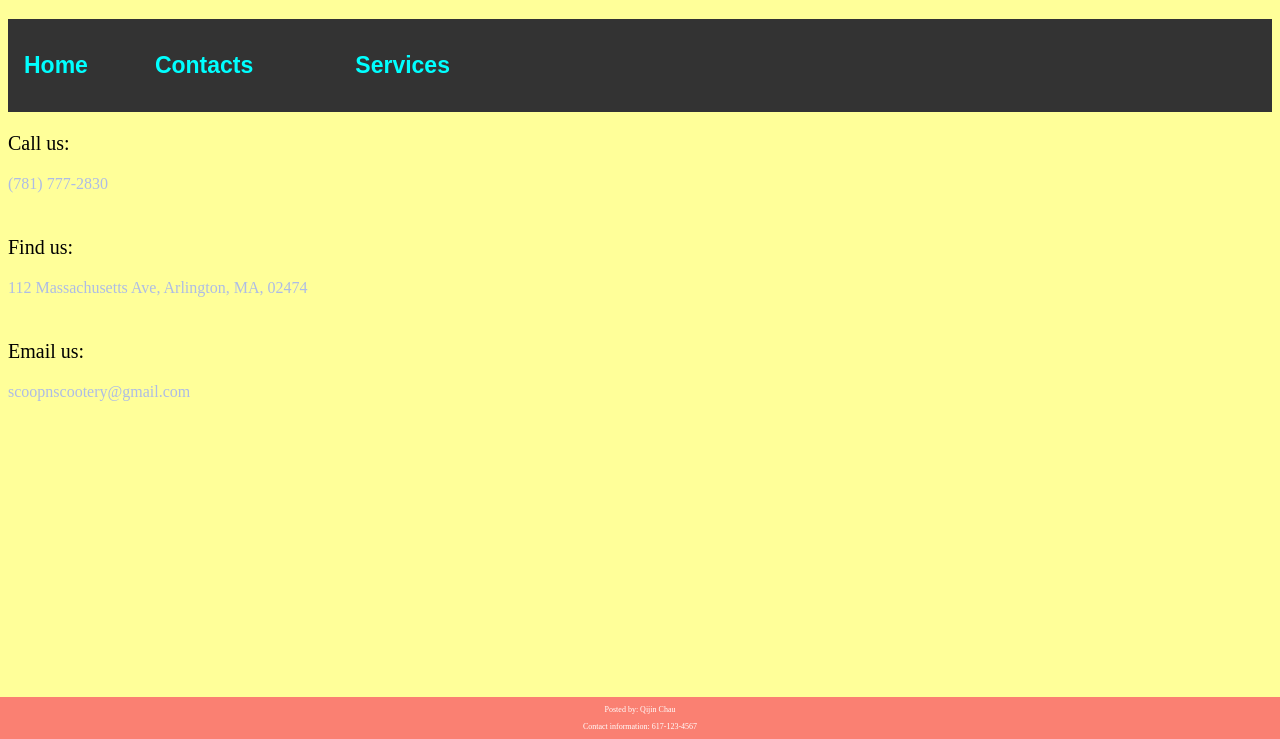
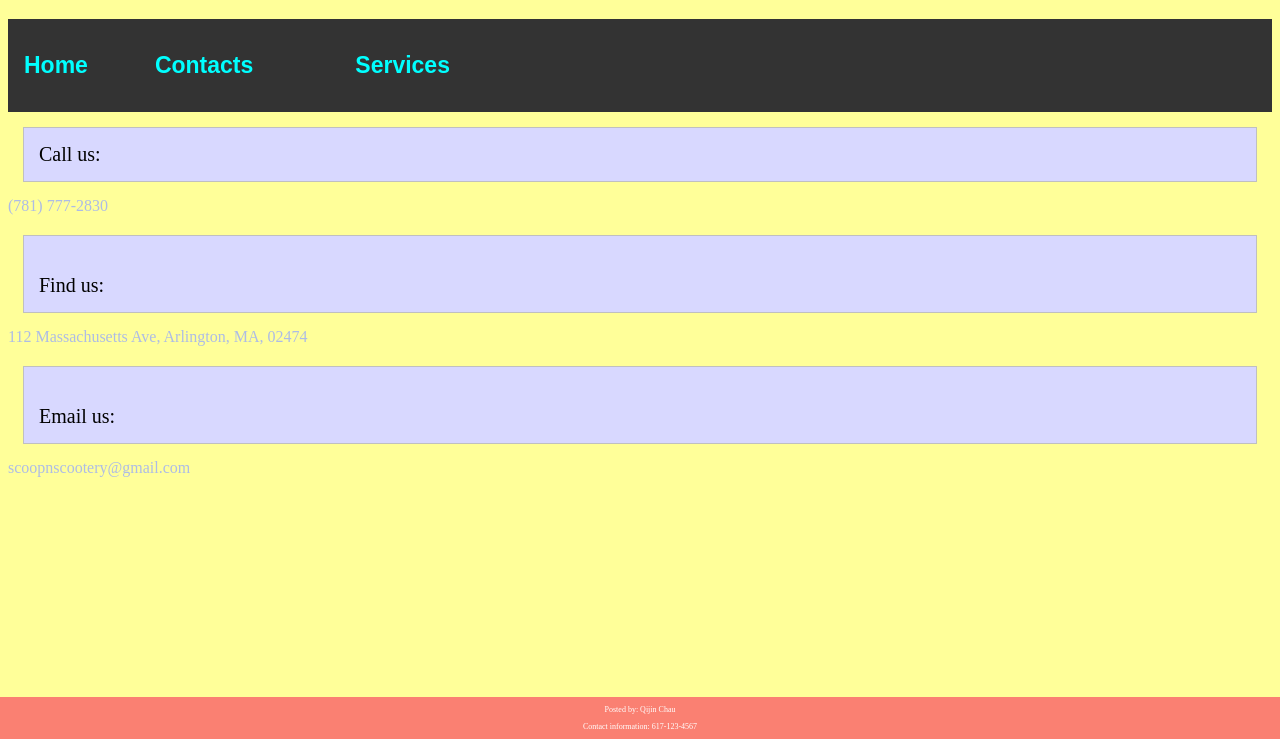
Before and after one commit to QijinChau/Simple-Website, a plain HTML site: page simplecontacts.html in a window 1280 px wide. Shown: the part 61-800 px from the top of the page. Drawn offline with Linux system fonts and the light colour scheme.

Commit message:
Update simplecontacts.html

```diff
--- a/simplecontacts.html
+++ b/simplecontacts.html
@@ -18,15 +18,21 @@
 		style="color:#00FFFF; margin-left:35px;"><h2>Services</h2></a></li>
 	</ul>
 
-	<p> Call us:
+	<p style="display: block; border: 1px solid silver; margin: 0.75em;
+	padding: 0.75em; background-color: #d8d8ff";>
+		Call us:
 		<div style="color:#adbce6";> (781) 777-2830 </div>
 	</p>
 
-	<p> <br> Find us:
+	<p style="display: block; border: 1px solid silver; margin: 0.75em;
+	padding: 0.75em; background-color: #d8d8ff";>
+		<br> Find us:
 		<div style="color:#adbce6";> 112 Massachusetts Ave, Arlington, MA, 02474 </div>
 	</p>
 
-	<p> <br> Email us:
+	<p style="display: block; border: 1px solid silver; margin: 0.75em;
+	padding: 0.75em; background-color: #d8d8ff";>
+		<br> Email us:
 		<div style="color:#adbce6";> scoopnscootery@gmail.com </div>
 	</p>
 </body>
```
